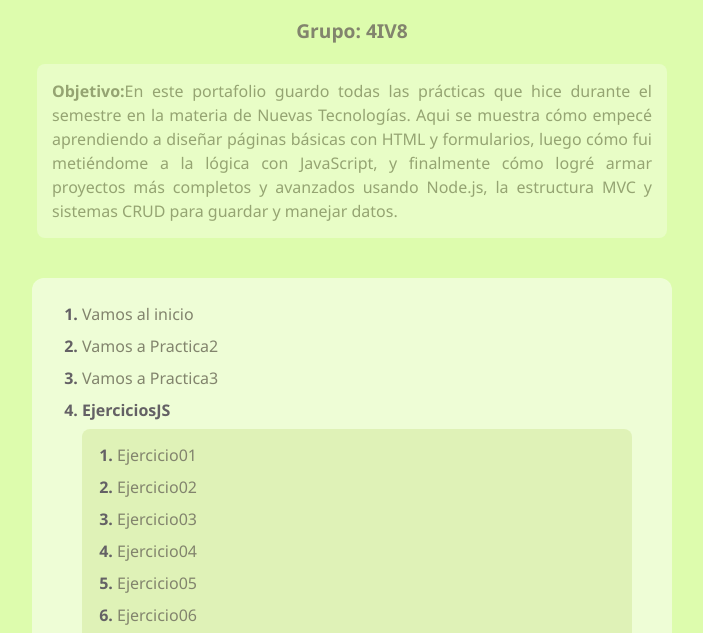
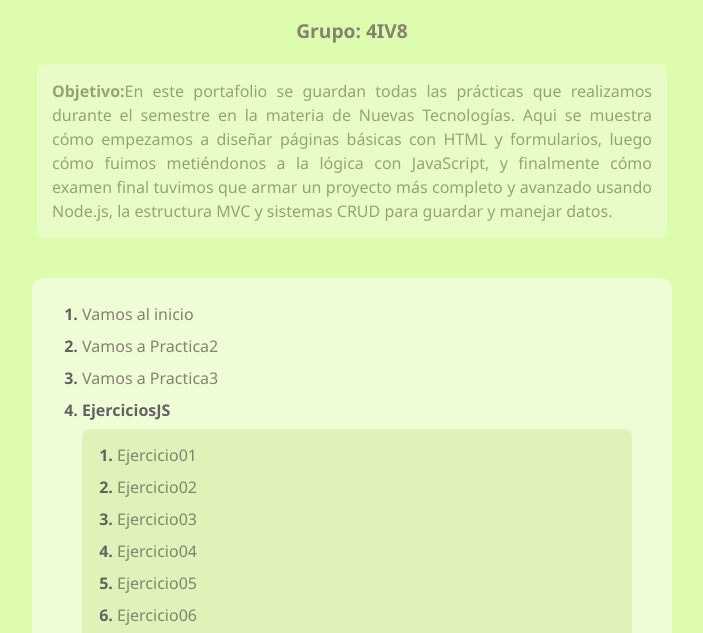
Before and after one commit to MariaJoseCastelan/4IV8_CASTELAN_MELO_MARIAJOSE, a website: page index.html in a window 1280 px wide. Shown: the part 167-800 px from the top of the page, without its empty margins (288-991 px from the left). Drawn offline with Linux system fonts and the light colour scheme.

Commit message:
Ahora si esta bien el objetivo

```diff
--- a/index.html
+++ b/index.html
@@ -11,7 +11,7 @@
     <h1>PORTAFOLIO DE EVIDENCIAS</h1>
     <h2>CASTELAN MELO MARIA JOSÉ</h2>
     <h3>Grupo: 4IV8</h3>
-    <p class="objetivo"><strong>Objetivo:</strong>En este portafolio guardo todas las prácticas que hice durante el semestre en la materia de Nuevas Tecnologías. Aqui se muestra cómo empecé aprendiendo a diseñar páginas básicas con HTML y formularios, luego cómo fui metiéndome a la lógica con JavaScript, y finalmente cómo logré armar proyectos más completos y avanzados usando Node.js, la estructura MVC y sistemas CRUD para guardar y manejar datos.</p>
+    <p class="objetivo"><strong>Objetivo:</strong>En este portafolio se guardan todas las prácticas que realizamos durante el semestre en la materia de Nuevas Tecnologías. Aqui se muestra cómo empezamos a diseñar páginas básicas con HTML y formularios, luego cómo fuimos metiéndonos a la lógica con JavaScript, y finalmente cómo examen final tuvimos que armar un proyecto más completo y avanzado usando Node.js, la estructura MVC y sistemas CRUD para guardar y manejar datos.</p>
   </header>
    <ol>
   <li><a href="01PrimeraPractica/inicio.html">Vamos al inicio</a></li>
```
